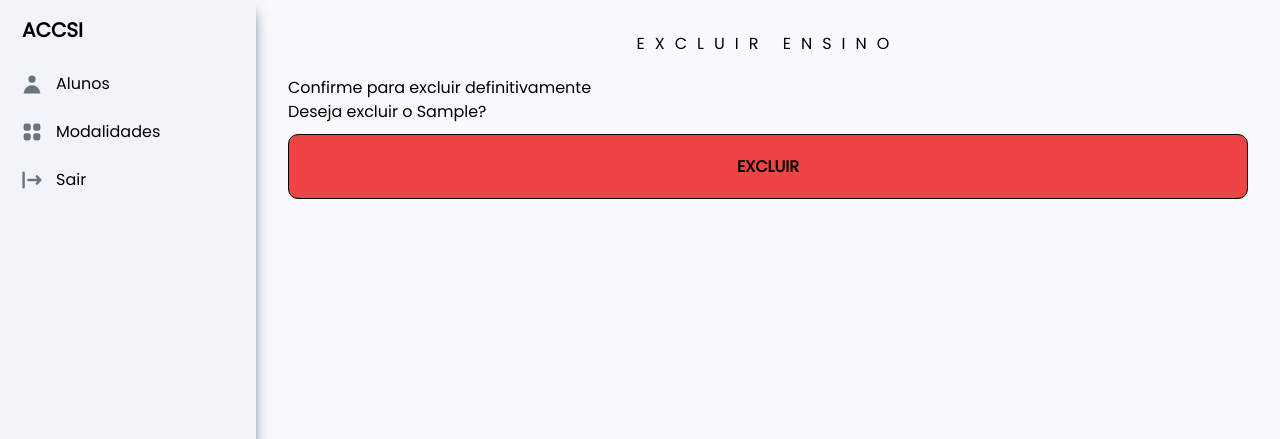
After one commit to Luscarvalho/accsi, a Django app: page /atividade/ensino/apagar/1 in a window 1280 px wide. The commit adds this page. Shown: the top 439 px of the page. Run offline with Django 4.2, Linux system fonts and the light colour scheme; a user stored in the database is signed in; tables that the repository leaves empty hold one stand-in row (values such as "Sample post"); some libraries are stand-ins or nearby versions.

Commit message:
✨feat: Deletar Atividades

```diff
--- /dev/null
+++ b/atividade/templates/ensino/excluir_ensino.html
@@ -0,0 +1,16 @@
+{% extends 'base.html' %} {% load static %} {% block titulo %}
+    <link rel="stylesheet" href="{% static 'css/form-cad.css' %}"/>
+    <title>{{ title }} Ensino</title>
+{% endblock %} {% block conteudo %}
+
+    <form method="post">
+        <h1>{{ title }} Ensino</h1>
+        {% csrf_token %}
+        <h3>Confirme para excluir definitivamente</h3>
+        <p>
+            Deseja excluir o {{ object }}?
+        </p>
+        <input class="btn bg-red-500" type="submit" value="EXCLUIR"/>
+    </form>
+
+{% endblock %}
--- a/atividade/templates/ensino/listar_ensino.html
+++ b/atividade/templates/ensino/listar_ensino.html
@@ -51,6 +51,8 @@
                     <td class="px-6 py-4">
                         <a href="{% url 'editar_atividade_ensino' atividade.id_atividade %}"
                            class="text-textbase px-4 font-bold py-3 bg-green-500 rounded-md shadow-lg transform active:scale-90 transition-transform">Editar</a>
+                        <a href="{% url 'apagar_atividade_ensino' atividade.id_atividade %}"
+                           class="text-textbase px-4 font-bold py-3 bg-red-500 rounded-md shadow-lg transform active:scale-90 transition-transform">Deletar</a>
                     </td>
                 </tr>
             {% endfor %}
--- a/atividade/templates/extensao/listar_extensao.html
+++ b/atividade/templates/extensao/listar_extensao.html
@@ -53,6 +53,8 @@
                     <td class="px-6 py-4">
                         <a href="{% url 'editar_atividade_extensao' atividade.id_atividade %}"
                            class="text-textbase px-4 font-bold py-3 bg-green-500 rounded-md shadow-lg transform active:scale-90 transition-transform">Editar</a>
+                        <a href="{% url 'apagar_atividade_extensao' atividade.id_atividade %}"
+                           class="text-textbase px-4 font-bold py-3 bg-red-500 rounded-md shadow-lg transform active:scale-90 transition-transform">Deletar</a>
                     </td>
                 </tr>
             {% endfor %}
--- a/atividade/templates/pesquisa/listar_pesquisa.html
+++ b/atividade/templates/pesquisa/listar_pesquisa.html
@@ -53,6 +53,8 @@
                     <td class="px-6 py-4">
                         <a href="{% url 'editar_atividade_pesquisa' atividade.id_atividade %}"
                            class="text-textbase px-4 font-bold py-3 bg-green-500 rounded-md shadow-lg transform active:scale-90 transition-transform">Editar</a>
+                        <a href="{% url 'apagar_atividade_pesquisa' atividade.id_atividade %}"
+                           class="text-textbase px-4 font-bold py-3 bg-red-500 rounded-md shadow-lg transform active:scale-90 transition-transform">Deletar</a>
                     </td>
                 </tr>
             {% endfor %}
--- a/atividade/urls.py
+++ b/atividade/urls.py
@@ -2,13 +2,21 @@ from django.urls import path
 from atividade import views
 
 urlpatterns = [
+    # Ensino
     path('ensino', views.ListarEnsino.as_view(), name="listar_atividade_ensino"),
     path('ensino/cadastrar', views.CadastrarEnsino.as_view(), name="cadastrar_atividade_ensino"),
     path('ensino/editar/<int:pk>', views.EditarEnsino.as_view(), name="editar_atividade_ensino"),
+    path('ensino/apagar/<int:pk>', views.DeletarEnsino.as_view(), name="apagar_atividade_ensino"),
+
+    # Pesquisa
     path('pesquisa', views.ListarPesquisa.as_view(), name="listar_atividade_pesquisa"),
     path('pesquisa/cadastrar', views.CadastrarPesquisa.as_view(), name="cadastrar_atividade_pesquisa"),
     path('pesquisa/editar/<int:pk>', views.EditarPesquisa.as_view(), name="editar_atividade_pesquisa"),
+    path('ensino/apagar/<int:pk>', views.DeletarPesquisa.as_view(), name="apagar_atividade_pesquisa"),
+
+    # Extensão
     path('extensao', views.ListarExtensao.as_view(), name="listar_atividade_extensao"),
     path('extensao/cadastrar', views.CadastrarExtensao.as_view(), name="cadastrar_atividade_extensao"),
     path('extensao/editar/<int:pk>', views.EditarExtensao.as_view(), name="editar_atividade_extensao"),
+    path('ensino/apagar/<int:pk>', views.DeletarExtensao.as_view(), name="apagar_atividade_extensao"),
 ]
--- a/atividade/views.py
+++ b/atividade/views.py
@@ -1,6 +1,6 @@
 from django.contrib.auth.decorators import login_required
 from django.utils.decorators import method_decorator
-from django.views.generic.edit import CreateView, UpdateView
+from django.views.generic.edit import CreateView, UpdateView, DeleteView
 from django.views.generic.list import ListView
 from django.urls import reverse_lazy
 from .models import Atividade, Modalidade
@@ -130,3 +130,39 @@ class EditarExtensao(UpdateView):
         context = super().get_context_data(**kwargs)
         context['title'] = "Editar"
         return context
+
+
+@method_decorator(login_required, name='dispatch')
+class DeletarEnsino(DeleteView):
+    model = Atividade
+    template_name = 'ensino/excluir_ensino.html'
+    success_url = reverse_lazy('listar_atividade_ensino')
+
+    def get_context_data(self, **kwargs):
+        context = super().get_context_data(**kwargs)
+        context['title'] = "Excluir"
+        return context
+
+
+@method_decorator(login_required, name='dispatch')
+class DeletarPesquisa(DeleteView):
+    model = Atividade
+    template_name = 'pesquisa/excluir_pesquisa.html'
+    success_url = reverse_lazy('listar_atividade_pesquisa')
+
+    def get_context_data(self, **kwargs):
+        context = super().get_context_data(**kwargs)
+        context['title'] = "Excluir"
+        return context
+
+
+@method_decorator(login_required, name='dispatch')
+class DeletarExtensao(DeleteView):
+    model = Atividade
+    template_name = 'extensao/excluir_extensao.html'
+    success_url = reverse_lazy('listar_atividade_extensao')
+
+    def get_context_data(self, **kwargs):
+        context = super().get_context_data(**kwargs)
+        context['title'] = "Excluir"
+        return context
```
Also changed, not shown: atividade/templates/extensao/excluir_extensao.html (added, +16 -0 lines), atividade/templates/pesquisa/excluir_pesquisa.html (added, +16 -0 lines), aluno/migrations/0001_initial.py (deleted), aproveitamento/migrations/0001_initial.py (deleted), atividade/migrations/0001_initial.py (deleted), atividade/migrations/0002_remove_atividade_nome.py (deleted), modalidade/migrations/0001_initial.py (deleted), 1 other file.
